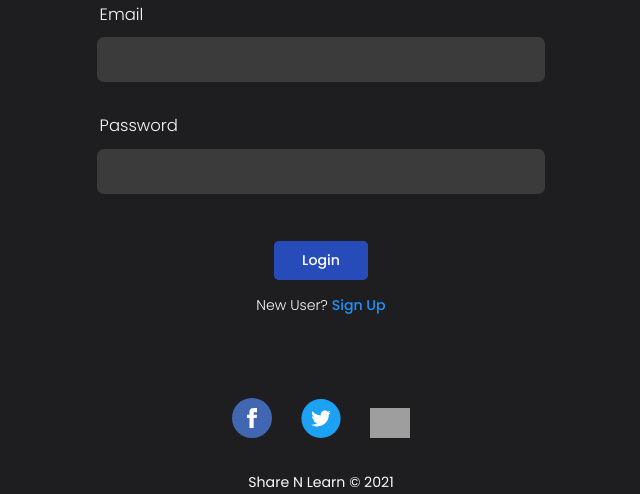
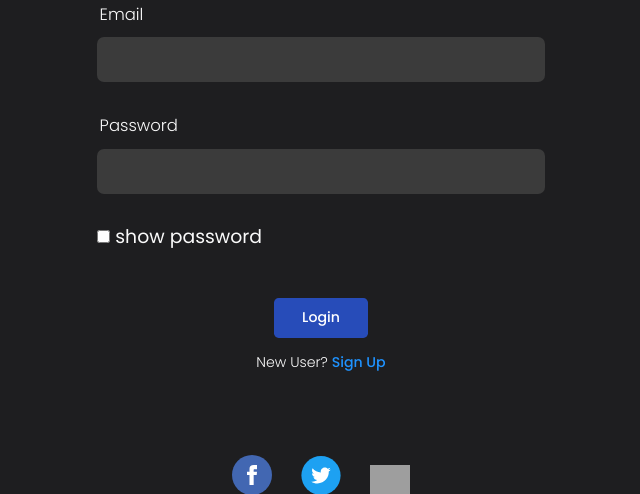
Before and after one commit to chiraag-kakar/sharenlearn, a Django app: page /login/ in a window 1280 px wide. Shown: the part 266-760 px from the top of the page, without its empty margins (319-959 px from the left). Run offline with Django 3.2, Linux system fonts and the light colour scheme; some libraries are stand-ins or nearby versions; grey boxes are pictures that could not be loaded.

Commit message:
added show password in login

```diff
--- a/myapp/templates/login.html
+++ b/myapp/templates/login.html
@@ -19,6 +19,10 @@
           <input type="password" name="password" id="password" autocomplete="off" spellcheck="false" data-type="password">
         </div>
       </div>
+      <div class="input-group">
+        <input type="checkbox" id="box" onclick="box1()">
+                <span id="notice">show password</span>
+      </div>
       <div class="g-recaptcha" data-sitekey="6Lf3i3waAAAAABaIbVWFi0Cnmq5YQ5JuG_NC2fVd"></div>
       <div class="form-footer">
         <button type="submit" class="button" id="form-btn">Login</button>
@@ -27,5 +31,23 @@
     </form>
   </div>
 </main>
+<script>
+  function box1()
+{
+
+  var password=document.getElementById("password");
+  var x=document.getElementById("box").checked;
+  if(x==true)
+  {
+    password.type="text";
+
+  }
+  else
+  {
+    password.type="password";;
+
+  }
+}
+</script>
 {% include "footer1.html" %}
 {% endblock content %}
```
